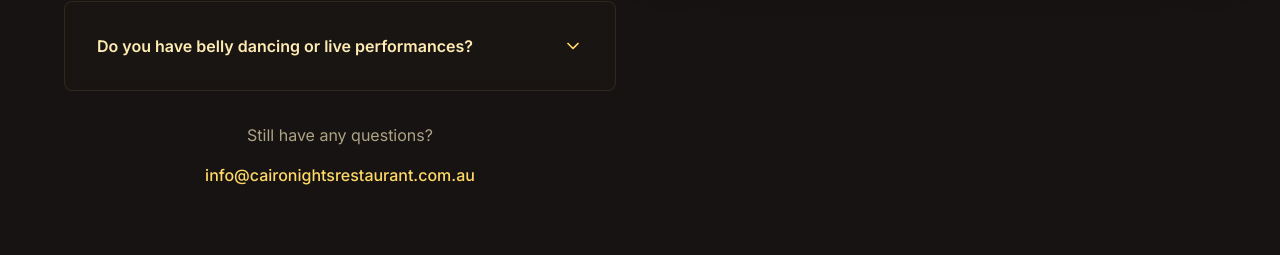
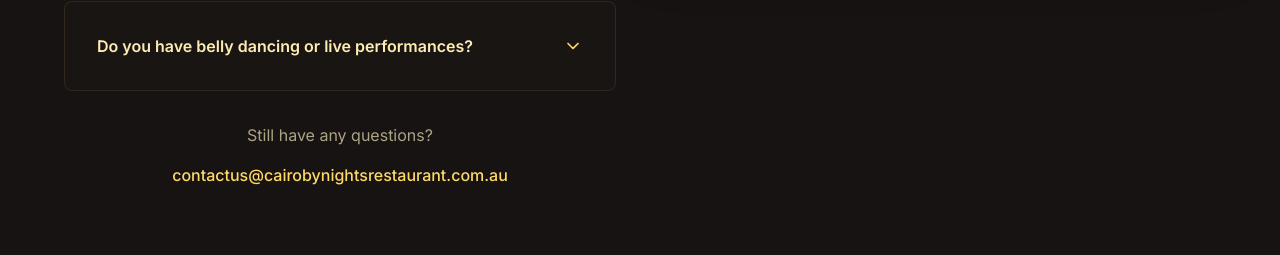
Before and after one commit to michaelyoussef396/cairo-clone-exact, a React (Vite) app: page / in a window 1280 px wide. Shown: the part 5495-5750 px from the top of the page. Built offline with nearby package versions, Linux system fonts and the light colour scheme; no server answers; the HTML template or start-up script is replaced by a standard one.

Commit message:
Update contact email

```diff
--- a/src/components/FAQSection.tsx
+++ b/src/components/FAQSection.tsx
@@ -127,10 +127,10 @@ export const FAQSection = () => {
                 Still have any questions?
               </p>
               <a
-                href="mailto:info@caironightsrestaurant.com.au"
+                href="mailto:contactus@cairobynightsrestaurant.com.au"
                 className="text-primary hover:text-accent transition-colors duration-300 font-medium"
               >
-                info@caironightsrestaurant.com.au
+                contactus@cairobynightsrestaurant.com.au
               </a>
             </div>
           </div>
--- a/src/components/Footer.tsx
+++ b/src/components/Footer.tsx
@@ -5,7 +5,7 @@ export const Footer = () => {
   const contactInfo = {
     address: "5/252 Lygon Street, Carlton 3053",
     phone: "03 9654 1005",
-    email: "info@caironightsrestaurant.com.au",
+    email: "contactus@cairobynightsrestaurant.com.au",
     hours: {
       weekdays: "Sunday – Thursday: 5:00pm – 12:00am",
       weekends: "Friday & Saturday: 5:00pm – 01:00am"
--- a/src/pages/ContactUs.tsx
+++ b/src/pages/ContactUs.tsx
@@ -12,7 +12,7 @@ const ContactUs = () => {
   const contactInfo = {
     address: "5/252 Lygon Street, Carlton 3053",
     phone: "03 9654 1005",
-    email: "info@caironightsrestaurant.com.au",
+    email: "contactus@cairobynightsrestaurant.com.au",
     hours: {
       weekdays: "Sunday – Thursday: 5:00pm – 12:00am",
       weekends: "Friday & Saturday: 5:00pm – 01:00am"
--- a/src/pages/Index.tsx
+++ b/src/pages/Index.tsx
@@ -50,7 +50,7 @@ const Index = () => {
       "longitude": "144.9672"
     },
     "telephone": "+61396541005",
-    "email": "info@caironightsrestaurant.com.au",
+    "email": "contactus@cairobynightsrestaurant.com.au",
     "url": "https://www.caironightsrestaurant.com.au",
     "openingHoursSpecification": [
       {
```
